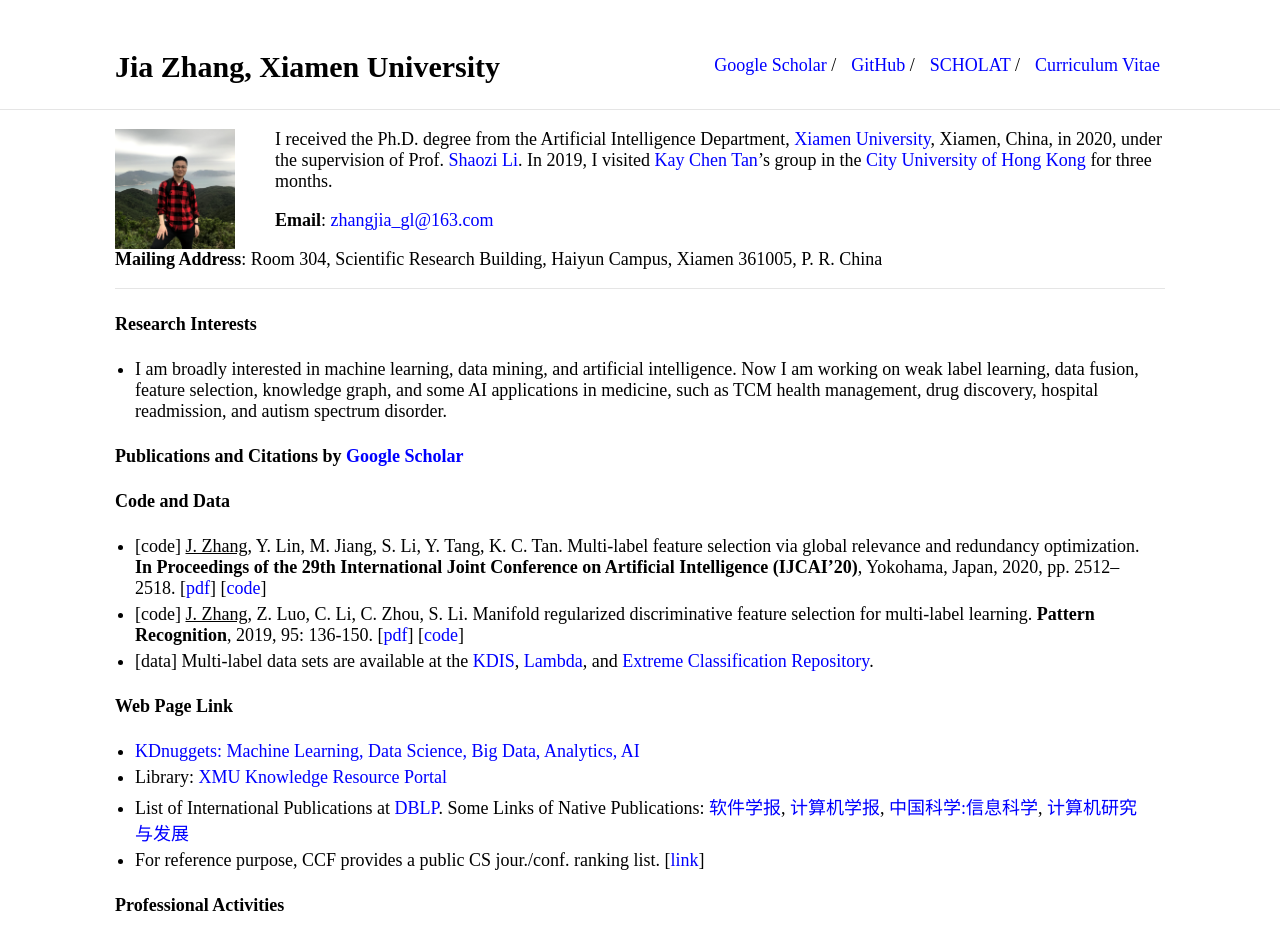
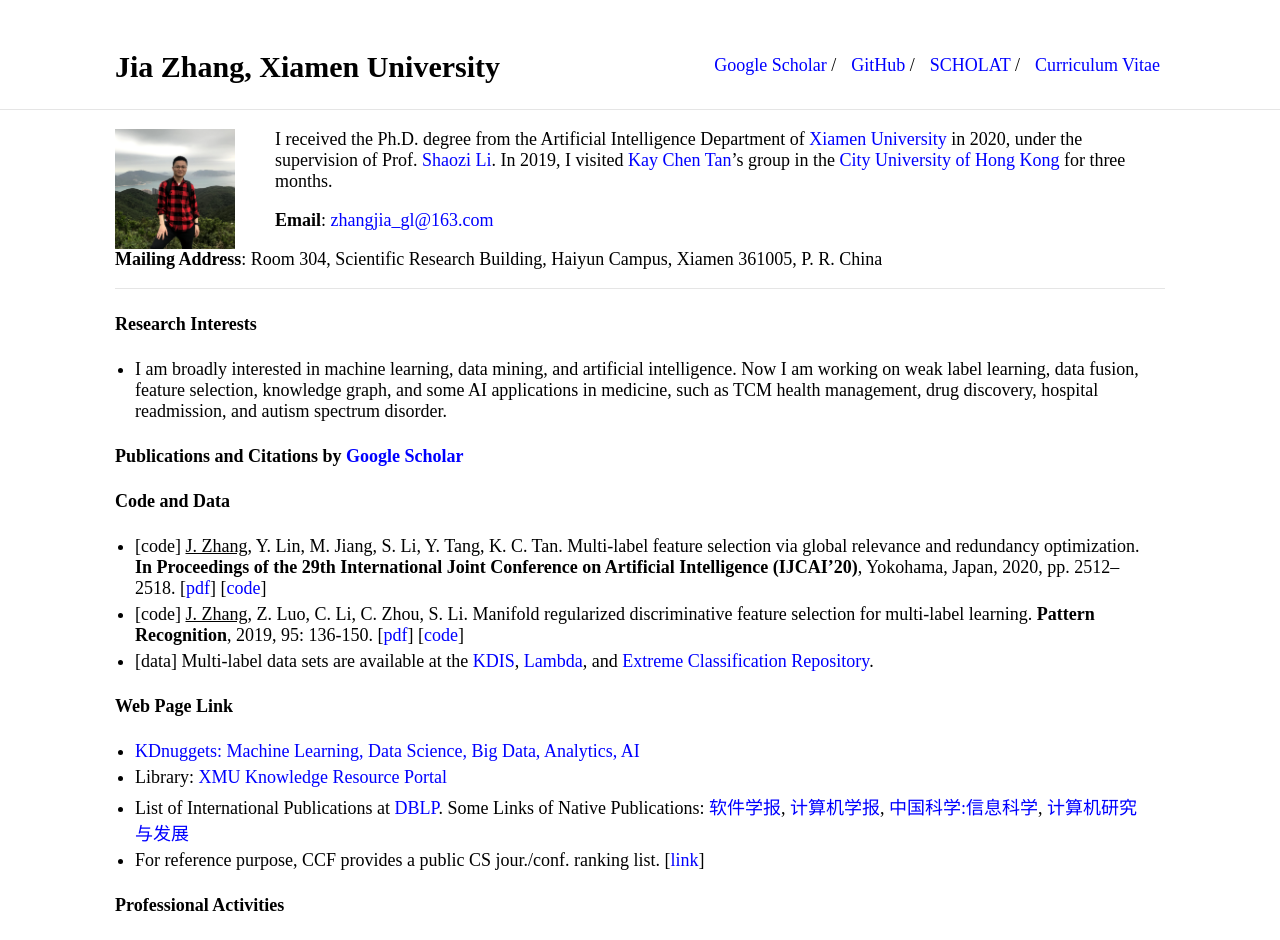
Before and after one commit to jiazhang-ml/jiazhang-ml.github.io, a Jekyll site: the page built from index.md, in a window 1280 px wide. Shown: the top 940 px of the page. Built offline with Jekyll 4.4.1, drawn with Linux system fonts in a browser that asks for light colours.

Commit message:
Update index.md

```diff
--- a/index.md
+++ b/index.md
@@ -5,7 +5,7 @@ layout: default
 
 <img class="profile-picture" src="1.jpg">
 
-I received the Ph.D. degree from the Artificial Intelligence Department, [Xiamen University](https://www.xmu.edu.cn/), Xiamen, China, in 2020, under the supervision of Prof. [Shaozi Li](http://imt.xmu.edu.cn/szdw.html). In 2019, I visited [Kay Chen Tan](http://www.cityu.edu.hk/stfprofile/kaytan.htm)'s group in the [City University of Hong Kong](https://www.cityu.edu.hk/) for three months.
+I received the Ph.D. degree from the Artificial Intelligence Department of [Xiamen University](https://www.xmu.edu.cn/) in 2020, under the supervision of Prof. [Shaozi Li](http://imt.xmu.edu.cn/szdw.html). In 2019, I visited [Kay Chen Tan](http://www.cityu.edu.hk/stfprofile/kaytan.htm)'s group in the [City University of Hong Kong](https://www.cityu.edu.hk/) for three months.
 
 **Email**: [zhangjia_gl@163.com](mailto:zhangjia_gl@163.com)
 
```
